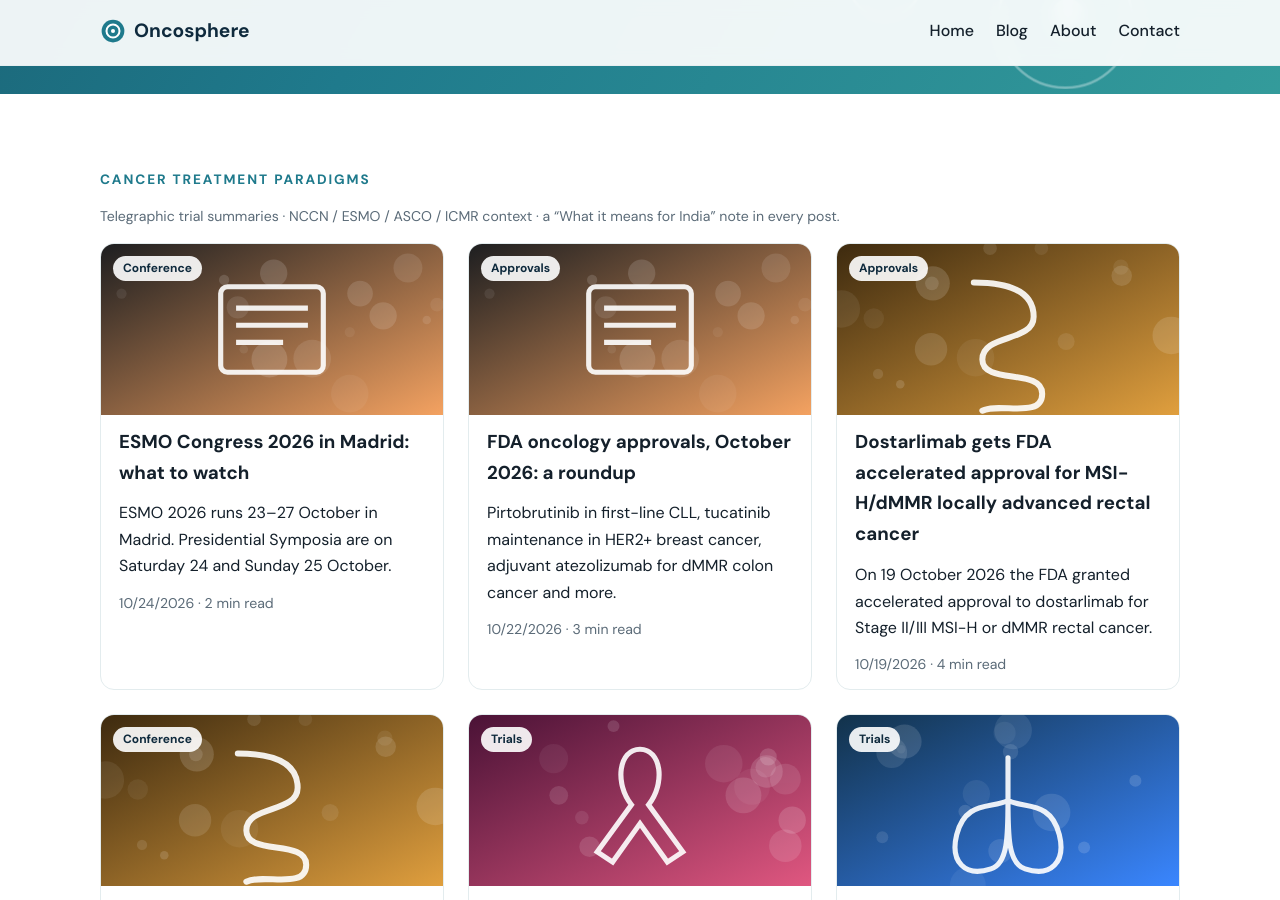
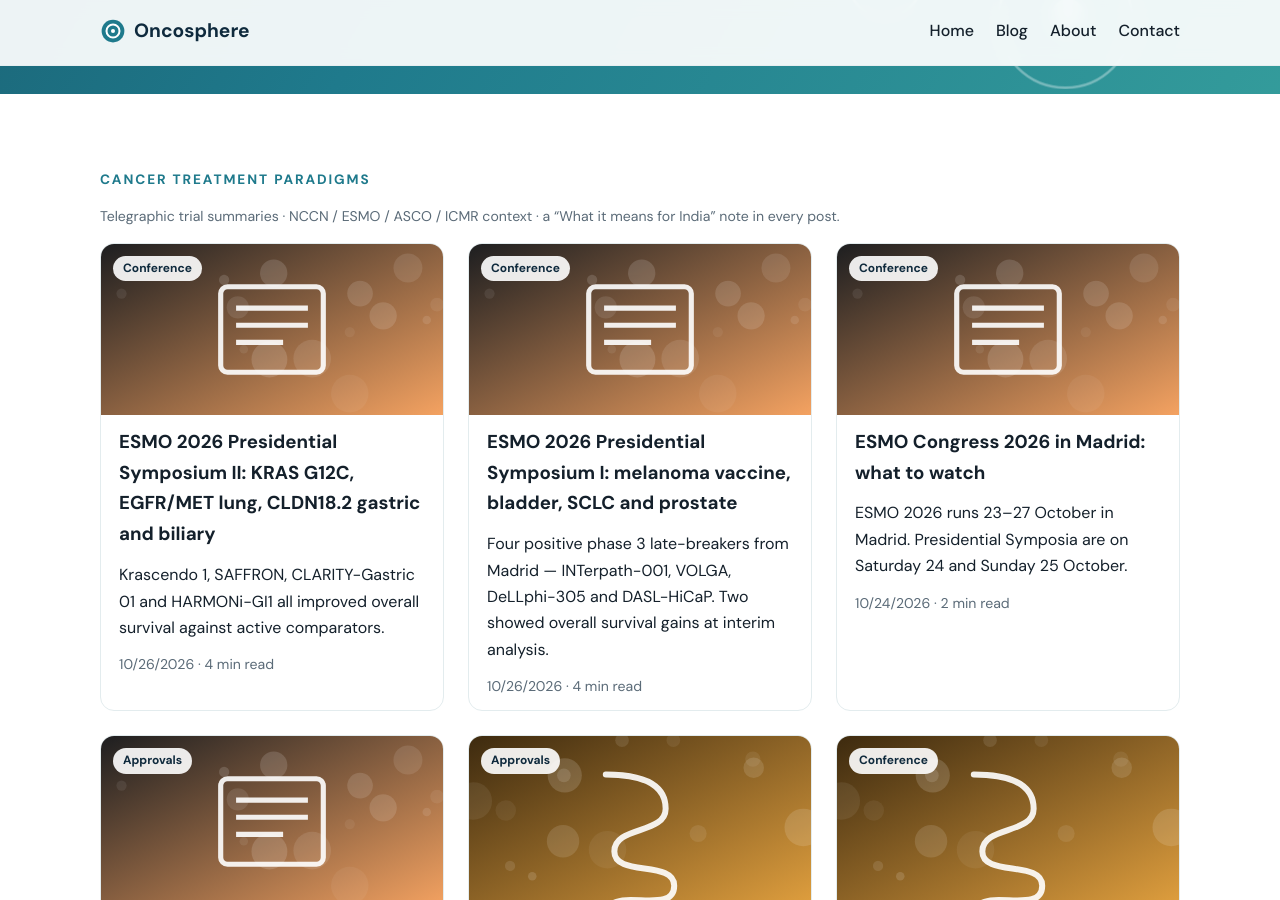
Before and after one commit to senthilstar/Oncosphere, a Jekyll site: the page built from index.html, in a window 1280 px wide and 900 px high, scrolled down 488 px. Built offline with Jekyll 4.4.1, drawn with Linux system fonts in a browser that asks for light colours; some of the changed lines change nothing that is shown.

Commit message:
Add ESMO 2026 Presidential Symposium I and II summaries

```diff
--- a/_posts/2026-10-24-esmo-2026-madrid-what-to-watch.md
+++ b/_posts/2026-10-24-esmo-2026-madrid-what-to-watch.md
@@ -40,4 +40,6 @@
 ## What I will cover after the meeting
 Post-congress summaries will follow the same format as other posts on this site: a bottom-line box, telegraphic trial data with citations, guideline context and a "What it means for India" note. Figures will only be added once they are available in the official abstracts or full papers.
 
+**Now posted:** [Presidential Symposium I]({{ '/esmo-2026-presidential-symposium-1/' | relative_url }}) and [Presidential Symposium II]({{ '/esmo-2026-presidential-symposium-2/' | relative_url }}).
+
 {% include india.html text="Look for results that are deliverable with drugs already accessible in India (generics, biosimilars), and for any data on shorter treatment durations or lower doses that could make therapy more affordable. **Opinion.**" %}
--- /dev/null
+++ b/_posts/2026-10-26-esmo-2026-presidential-symposium-1.md
@@ -0,0 +1,73 @@
+---
+cover: news
+updated: 2026-10-26
+title: "ESMO 2026 Presidential Symposium I: melanoma vaccine, bladder, SCLC and prostate"
+category: Conference
+audience: clinicians
+summary: Four positive phase 3 late-breakers from Madrid — INTerpath-001, VOLGA, DeLLphi-305 and DASL-HiCaP. Two showed overall survival gains at interim analysis.
+sources:
+  - title: "Targeted Oncology — Late-breaking phase 3 data headline ESMO 2026 Presidential Symposium I (24 Oct 2026)"
+    url: https://www.targetedonc.com/view/esmo-2026-presidential-symposium-i-late-breaking-recap
+  - title: "touchONCOLOGY — ESMO 2026 quick guide to the Presidential Symposia"
+    url: https://touchoncology.com/insight/esmo-2026-your-quick-guide-to-the-presidential-symposia-and-keynote-sessions/
+  - title: ESMO Congress 2026 — official programme
+    url: https://www.esmo.org/meeting-calendar/esmo-congress-2026/programme
+  - title: "ClinicalTrials.gov — INTerpath-001 (NCT05933577)"
+    url: https://clinicaltrials.gov/study/NCT05933577
+  - title: "ClinicalTrials.gov — VOLGA (NCT04960709)"
+    url: https://clinicaltrials.gov/study/NCT04960709
+  - title: "ClinicalTrials.gov — DeLLphi-305 (NCT06211036)"
+    url: https://clinicaltrials.gov/study/NCT06211036
+  - title: "ClinicalTrials.gov — DASL-HiCaP / ANZUP1801 (NCT04136353)"
+    url: https://clinicaltrials.gov/study/NCT04136353
+---
+Presidential Symposium I, ESMO 2026, Madrid — Saturday 24 October. Four late-breaking abstracts (LBA1–4), all positive phase 3. Data as presented; not yet peer-reviewed in full.
+
+<p class="note"><strong>Bottom line:</strong> OS gains at interim for VOLGA (cisplatin-ineligible MIBC) and DeLLphi-305 (ES-SCLC maintenance). INTerpath-001 and DASL-HiCaP met recurrence/metastasis end points; OS not yet significant.</p>
+
+| LBA | Trial | Setting | Primary result | OS |
+|---|---|---|---|---|
+| 1 | INTerpath-001 | Adjuvant, resected stage IIB–IV melanoma | RFS HR 0.58 | HR 0.77, NS (immature) |
+| 2 | VOLGA | MIBC, cisplatin-ineligible/refused | EFS HR 0.51 (durva + EV) | HR 0.58, P = .0027 |
+| 3 | DeLLphi-305 | ES-SCLC, 1L maintenance | OS HR 0.42 | Primary end point met |
+| 4 | DASL-HiCaP | Very high-risk localised prostate, with RT + ADT | MFS HR 0.42 | HR 0.88, NS |
+
+## LBA1 — INTerpath-001 (intismeran autogene + pembrolizumab)
+- **Design:** double-blind; n = 1137, 2:1. Intismeran (individualised mRNA neoantigen therapy) 1 mg IM q3w × 9 vs placebo; both + pembrolizumab 400 mg q6w × 9.
+- **RFS:** HR 0.58 (95% CI 0.45–0.75; P < .001). 24-month RFS 82.2% vs 70.0%. Median follow-up 24.6 months.
+- **Timing of benefit:** no separation in first 6 months (HR 0.99); thereafter HR 0.42.
+- **DMFS:** HR 0.62 (P = .002). **OS:** immature, HR 0.77 (95% CI 0.45–1.31), not significant.
+- **Toxicity:** grade 3–5 AEs 23.6% vs 20.3%. Pyrexia 52.2% vs 8.2%, injection-site pain 51.0% vs 9.5% — mostly low grade, transient.
+
+{% include chart.html title="INTerpath-001: 24-month recurrence-free survival" labels="Intismeran + pembrolizumab|Placebo + pembrolizumab" values="82.2|70.0" max="100" unit="%" note="LBA1, ESMO 2026, as reported by Targeted Oncology." %}
+
+## LBA2 — VOLGA (perioperative durvalumab ± tremelimumab + neoadjuvant enfortumab vedotin)
+- **Design:** n = 695, 1:1:1. Neoadjuvant durvalumab + EV × 3 → cystectomy → adjuvant durvalumab × 9 (± tremelimumab) vs upfront cystectomy.
+- **Durva + EV vs control:** EFS HR 0.51 (P < .0001); 24-month EFS 64% vs 45%. OS HR 0.58 (P = .0027); 24-month OS 78% vs 69%.
+- **pCR:** 45% vs 10% (local review).
+- **ctDNA (exploratory, n = 112):** 60% cleared before surgery; 24-month EFS 81% if cleared vs 55% if persistent.
+- **Triplet (+ tremelimumab):** EFS HR 0.61; OS not significant (HR 0.77) — more toxicity (grade 3–4 AEs 70%).
+- **Toxicity, doublet:** grade 3–4 AEs 64% vs 44%; discontinuation 21%.
+
+## LBA3 — DeLLphi-305 (tarlatamab + durvalumab maintenance)
+- **Population:** ES-SCLC without progression after 1L platinum–etoposide–durvalumab. n = 563, open-label.
+- **OS (primary, interim):** median 21.1 vs 12.7 months; HR 0.42 (95% CI 0.32–0.54; P < .001). 12-month OS 79% vs 53%.
+- **PFS:** 7.4 vs 1.9 months (HR 0.34). ORR 26.4% vs 4.1%.
+- **Subgroups:** brain metastases HR 0.49; liver metastases HR 0.41.
+- **Toxicity:** CRS 49.6% (one grade 3); ICANS 1.1%. Treatment-related grade ≥ 3 AEs 20.9% vs 10.8%. No treatment-related deaths with the combination.
+
+{% include chart.html title="DeLLphi-305: median overall survival" labels="Tarlatamab + durvalumab|Durvalumab alone" values="21.1|12.7" max="24" unit=" mo" note="LBA3, ESMO 2026, interim analysis (61% information fraction)." %}
+
+## LBA4 — DASL-HiCaP / ANZUP1801 (darolutamide + ADT + RT)
+- **Design:** placebo-controlled; n = 1106. Darolutamide 600 mg BD × 96 weeks vs placebo; all had 96 weeks ADT + RT (85% primary, 15% salvage). 71–74% Gleason 9–10; 29% pelvic nodes.
+- **MFS by conventional imaging:** HR 0.42 (95% CI 0.27–0.66; P = .0001). 4-year MFS 95% vs 88%.
+- **Secondary:** PSA-PFS HR 0.47; time to castration resistance HR 0.22.
+- **OS:** HR 0.88, not significant (21 vs 24 deaths).
+- **Toxicity:** similar rates of flushing and fatigue between arms.
+
+## What is not yet known
+- Full peer-reviewed papers and final OS for INTerpath-001 and DASL-HiCaP.
+- Regulatory decisions — none of these combinations is approved for these indications yet.
+- Cost-effectiveness; individualised mRNA therapy needs tumour sequencing and bespoke manufacture.
+
+{% include india.html text="DASL-HiCaP is the most transferable: darolutamide is an oral pill given with RT and ADT that Indian centres already deliver, though the drug is costly. VOLGA and DeLLphi-305 rely on enfortumab vedotin and tarlatamab, which are expensive and not widely available in India; CRS monitoring for tarlatamab also needs inpatient capacity. Personalised mRNA neoantigen therapy is unlikely to be accessible in LMICs in the near term. **Opinion.**" %}
--- /dev/null
+++ b/_posts/2026-10-26-esmo-2026-presidential-symposium-2.md
@@ -0,0 +1,65 @@
+---
+cover: news
+updated: 2026-10-26
+title: "ESMO 2026 Presidential Symposium II: KRAS G12C, EGFR/MET lung, CLDN18.2 gastric and biliary"
+category: Conference
+audience: clinicians
+summary: Krascendo 1, SAFFRON, CLARITY-Gastric 01 and HARMONi-GI1 all improved overall survival against active comparators.
+sources:
+  - title: "Targeted Oncology — ESMO 2026 Presidential Symposium II showcases OS-improving LBAs in lung and GI cancers (25 Oct 2026)"
+    url: https://www.targetedonc.com/view/esmo-2026-savolitinib-presidential-symposium-divarasib-nsclc-krascendo1-saffron-clarity-gastric01-harmoni-gi1
+  - title: "OncLive — Divarasib improves survival in pretreated KRAS G12C NSCLC (25 Oct 2026)"
+    url: https://www.onclive.com/view/divarasib-improves-pfs-and-os-vs-sotorasib-or-adagrasib-in-pretreated-kras-g12c-mutated-nsclc
+  - title: ESMO Congress 2026 — official programme
+    url: https://www.esmo.org/meeting-calendar/esmo-congress-2026/programme
+  - title: "ClinicalTrials.gov — Krascendo 1 (NCT06497556)"
+    url: https://clinicaltrials.gov/study/NCT06497556
+  - title: "ClinicalTrials.gov — CLARITY-Gastric 01 (NCT06346392)"
+    url: https://clinicaltrials.gov/study/NCT06346392
+---
+Presidential Symposium II, ESMO 2026, Madrid — Sunday 25 October. Four phase 3 late-breakers (LBA5–8). All showed an overall survival benefit. Data as presented.
+
+<p class="note"><strong>Bottom line:</strong> every trial beat an active control, not placebo. Two are lung (KRAS G12C; EGFR-mutant with MET after osimertinib), two are GI (CLDN18.2 gastro-oesophageal; first-line biliary).</p>
+
+| LBA | Trial | Comparison | PFS | OS |
+|---|---|---|---|---|
+| 5 | Krascendo 1 | Divarasib vs sotorasib/adagrasib, pretreated KRAS G12C NSCLC | 9.8 vs 5.7 mo (HR 0.58) | 17.7 vs 12.0 mo (HR 0.56) |
+| 6 | SAFFRON | Osimertinib + savolitinib vs platinum–pemetrexed, post-osimertinib, MET-altered | 7.6 vs 5.4 mo (HR 0.55) | 17.8 vs 12.9 mo (HR 0.68) |
+| 7 | CLARITY-Gastric 01 | Sonesitatug vedotin vs investigator's choice, CLDN18.2+ GEC, 2L+ | ITT not significant (HR 0.77) | 3L+: 10.0 vs 5.0 mo (HR 0.47) |
+| 8 | HARMONi-GI1 | Ivonescimab + GemCis vs durvalumab + GemCis, 1L biliary | 8.4 vs 5.8 mo (HR 0.61) | 14.9 vs 12.1 mo (HR 0.75) |
+
+{% include chart.html title="Median overall survival, experimental vs control (months)" labels="Krascendo 1: divarasib|Krascendo 1: sotorasib/adagrasib|SAFFRON: osimertinib + savolitinib|SAFFRON: platinum–pemetrexed|HARMONi-GI1: ivonescimab + chemo|HARMONi-GI1: durvalumab + chemo" values="17.7|12.0|17.8|12.9|14.9|12.1" max="20" unit=" mo" note="LBA5, LBA6, LBA8, ESMO 2026, as reported by Targeted Oncology." %}
+
+## LBA5 — Krascendo 1 (divarasib)
+- **Design:** open-label; n = 338. Divarasib 400 mg OD vs sotorasib (n = 156) or adagrasib (n = 15). 1–3 prior lines incl. platinum + PD-(L)1. No crossover.
+- **PFS (BICR):** HR 0.58 (P < .0001); 12-month PFS 43.9% vs 24.0%.
+- **OS (first interim):** HR 0.56 (P = .0005); 12-month OS 67.1% vs 49.2%.
+- **ORR:** 58% vs 32%. DoR 11.9 vs 6.9 months.
+- **Toxicity:** treatment-related grade 3–4 AEs *lower* (24.6% vs 34.5%) despite longer exposure. More GI upset (diarrhoea 66%, nausea 53%, mostly grade 1); less transaminitis.
+
+## LBA6 — SAFFRON (osimertinib + savolitinib)
+- **Eligibility:** EGFR-mutant NSCLC progressing on osimertinib; MET IHC 3+ in ≥ 90% cells and/or FISH ≥ 10 copies on a **post-progression biopsy**. Only 35% of those tested qualified.
+- **PFS:** HR 0.55 (P < .001); 12-month PFS 36% vs 10%.
+- **OS (53% maturity):** HR 0.68 (P = .010).
+- **ORR:** 51% vs 27%.
+- **Toxicity:** peripheral oedema 49%; fatal AEs 12 (7%) vs 0 — 1 treatment related, 9 with progression.
+
+## LBA7 — CLARITY-Gastric 01 (sonesitatug vedotin, CLDN18.2 ADC)
+- **Eligibility:** CLDN18.2 membranous staining ≥ 25% of tumour cells; ≥ 1 prior line. 2.2 mg/kg q3w (n = 267) vs investigator's choice (n = 265).
+- **OS, 3L+ (dual primary):** 10.0 vs 5.0 months; HR 0.47. **OS, ITT:** 10.6 vs 6.4 months; HR 0.58.
+- **PFS, ITT (dual primary):** not met (HR 0.77; P = .053).
+- **Toxicity:** more nausea/vomiting; less grade ≥ 3 neutropenia (10.3% vs 25.4%).
+- Benefit seen at both CLDN18.2 ≥ 75% and 25–74% expression.
+
+## LBA8 — HARMONi-GI1 (ivonescimab, PD-1 × VEGF bispecific)
+- **Design:** double-blind; n = 682, **all in China**. Ivonescimab 20 mg/kg vs durvalumab 1500 mg, both with gemcitabine–cisplatin, then maintenance.
+- **OS (interim):** HR 0.75 (95% CI 0.61–0.92). 18-month OS 44.0% vs 32.5%.
+- **ORR:** 53.8% vs 32.5%.
+- **Toxicity:** grade 3–4 AEs 82.0% vs 72.3%; immune-related AEs similar.
+- First phase 3 to beat the TOPAZ-1 regimen (durvalumab + GemCis).
+
+## What is not yet known
+- Full papers, final OS, and whether SAFFRON and HARMONi-GI1 results generalise beyond mainly Asian/Chinese populations.
+- Regulatory status — divarasib, savolitinib, sonesitatug vedotin and ivonescimab are not approved for these indications in India.
+
+{% include india.html text="Biomarker testing is the bottleneck: KRAS G12C by NGS, MET IHC/FISH on a repeat biopsy after osimertinib, and CLDN18.2 IHC are not routine in most Indian public hospitals. Gallbladder cancer is common in north and north-east India, so HARMONi-GI1 matters here — but durvalumab itself is often unaffordable, and gemcitabine–cisplatin remains the realistic standard for many. Results from an all-Chinese trial are reasonably relevant to Asian patients. **Opinion.**" %}
```
